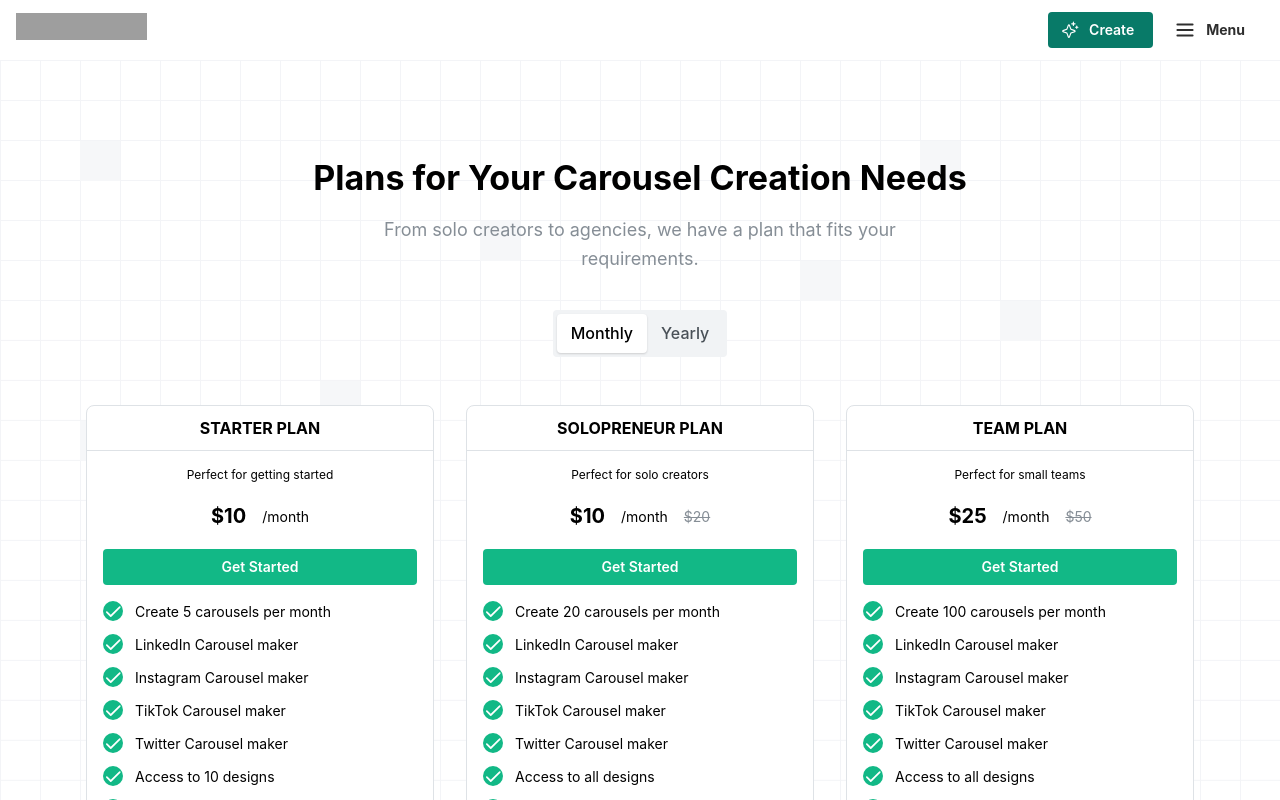
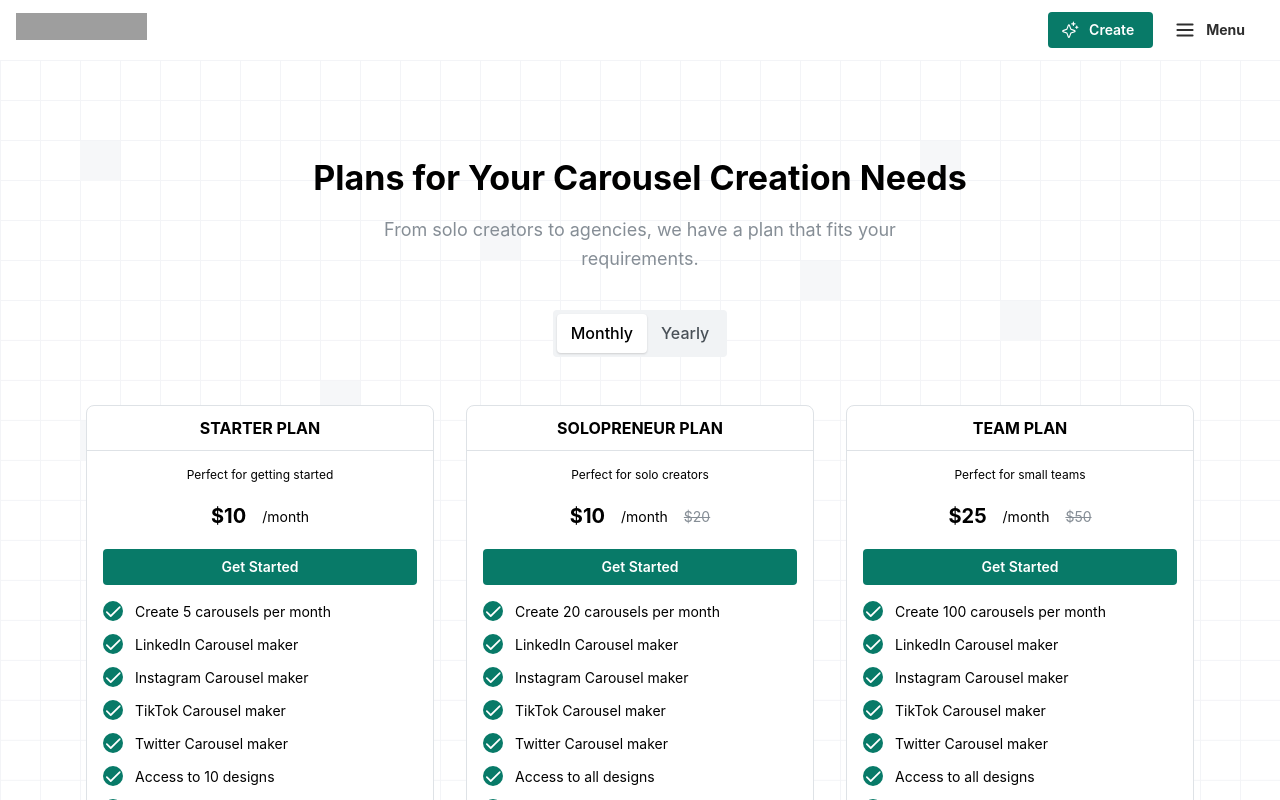
Before and after one commit to inabeelanjum/postNitro_task, a Next.js app: page /en/plans in a window 1280 px wide. Shown: the top 800 px of the page. Built offline with nearby package versions, Linux system fonts and the light colour scheme; grey boxes are pictures that could not be loaded.

Commit message:
priamry color

```diff
--- a/app/[locale]/plans/page.tsx
+++ b/app/[locale]/plans/page.tsx
@@ -90,7 +90,7 @@ export default function PlansPage() {
           </Group>
 
           {isYearly && (
-            <Badge variant="filled" color="green" mt={10}>
+            <Badge variant="filled" color="#087a68" sx={{ backgroundColor: '#087a68' }} mt={10}>
               {t('billing.discount')}
             </Badge>
           )}
@@ -110,7 +110,7 @@ export default function PlansPage() {
                 <Text size="sm">{t('starter_plan.period')}</Text>
               </Group>
 
-              <Button variant="filled" fullWidth color="teal">
+              <Button variant="filled" fullWidth color="#087a68" sx={{ backgroundColor: '#087a68', '&:hover': { backgroundColor: '#066553' } }}>
                 Get Started
               </Button>
             </Stack>
@@ -121,7 +121,7 @@ export default function PlansPage() {
               mt="md"
               center
               icon={
-                <ThemeIcon color="teal" size={20} radius="xl">
+                <ThemeIcon color="#087a68" size={20} radius="xl">
                   <Check size={rem(12)} weight="bold" />
                 </ThemeIcon>
               }
@@ -153,12 +153,12 @@ export default function PlansPage() {
               </Group>
 
               {isYearly && (
-                <Badge color="green">
+                <Badge color="#087a68" sx={{ backgroundColor: '#087a68' }}>
                   {t('solopreneur_plan.yearly_savings')}
                 </Badge>
               )}
 
-              <Button variant="filled" fullWidth color="teal">
+              <Button variant="filled" fullWidth color="#087a68" sx={{ backgroundColor: '#087a68', '&:hover': { backgroundColor: '#066553' } }}>
                 Get Started
               </Button>
             </Stack>
@@ -169,7 +169,7 @@ export default function PlansPage() {
               mt="md"
               center
               icon={
-                <ThemeIcon color="teal" size={20} radius="xl">
+                <ThemeIcon color="#087a68" size={20} radius="xl">
                   <Check size={rem(12)} weight="bold" />
                 </ThemeIcon>
               }
@@ -201,12 +201,12 @@ export default function PlansPage() {
               </Group>
 
               {isYearly && (
-                <Badge color="green">
+                <Badge color="#087a68" sx={{ backgroundColor: '#087a68' }}>
                   {t('team_plan.yearly_savings')}
                 </Badge>
               )}
 
-              <Button variant="filled" fullWidth color="teal">
+              <Button variant="filled" fullWidth color="#087a68" sx={{ backgroundColor: '#087a68', '&:hover': { backgroundColor: '#066553' } }}>
                 Get Started
               </Button>
             </Stack>
@@ -217,7 +217,7 @@ export default function PlansPage() {
               mt="md"
               center
               icon={
-                <ThemeIcon color="teal" size={20} radius="xl">
+                <ThemeIcon color="#087a68" size={20} radius="xl">
                   <Check size={rem(12)} weight="bold" />
                 </ThemeIcon>
               }
```
